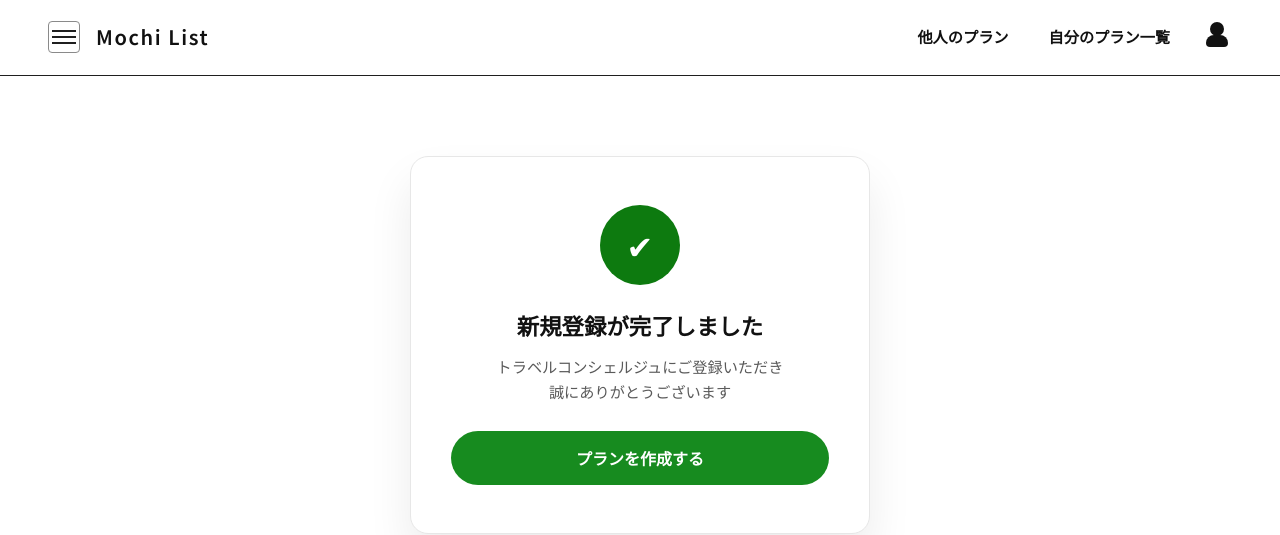
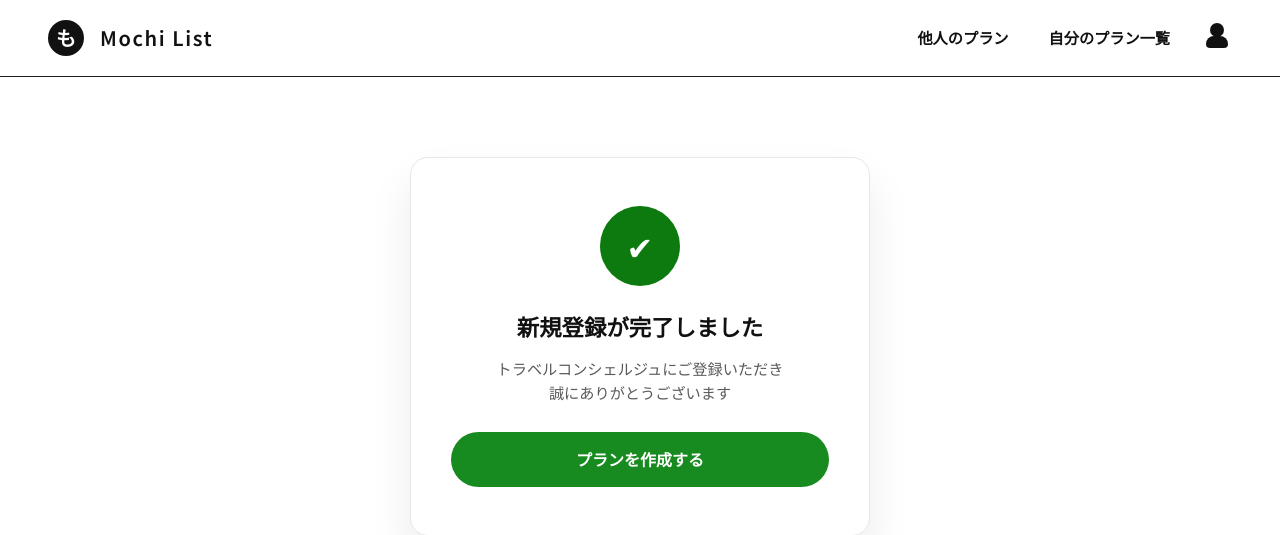
Before and after one commit to kokoriko3/motilist, a Flask app: page /auth/register/complete in a window 1280 px wide. Shown: the top 535 px of the page. Run offline with Flask 3, Linux system fonts and the light colour scheme.

Commit message:
アイコン

```diff
--- a/app/static/css/style.css
+++ b/app/static/css/style.css
@@ -270,6 +270,31 @@ body.split-body .page-content {
   display: flex;
   align-items: center;
   gap: 1rem;
+}
+
+.menu-button {
+  border: none;
+  background: none;
+  padding: 0;
+  cursor: pointer;
+  display: inline-flex;
+  align-items: center;
+  justify-content: center;
+}
+
+.menu-button__icon {
+  width: 36px;
+  height: 36px;
+  border-radius: 50%;
+  background: #111;
+  color: #fff;
+  display: inline-flex;
+  align-items: center;
+  justify-content: center;
+  font-family: 'Noto Sans JP', sans-serif;
+  font-size: 20px;
+  font-weight: 700;
+  line-height: 1;
 }
 
 .icon-button {
--- a/app/templates/layout.html
+++ b/app/templates/layout.html
@@ -16,10 +16,8 @@
   <body class="{% block body_class %}{% endblock %}">
     <header class="site-header">
       <div class="header-left">
-        <button class="icon-button" aria-label="メニュー">
-          <span></span>
-          <span></span>
-          <span></span>
+        <button class="menu-button" type="button" aria-label="メニュー">
+          <span class="menu-button__icon" aria-hidden="true">も</span>
         </button>
         <div class="brand-lockup">
           <a class="brand-name">{{ config.get('BRAND_NAME', 'Mochi List') }}</a>
```
